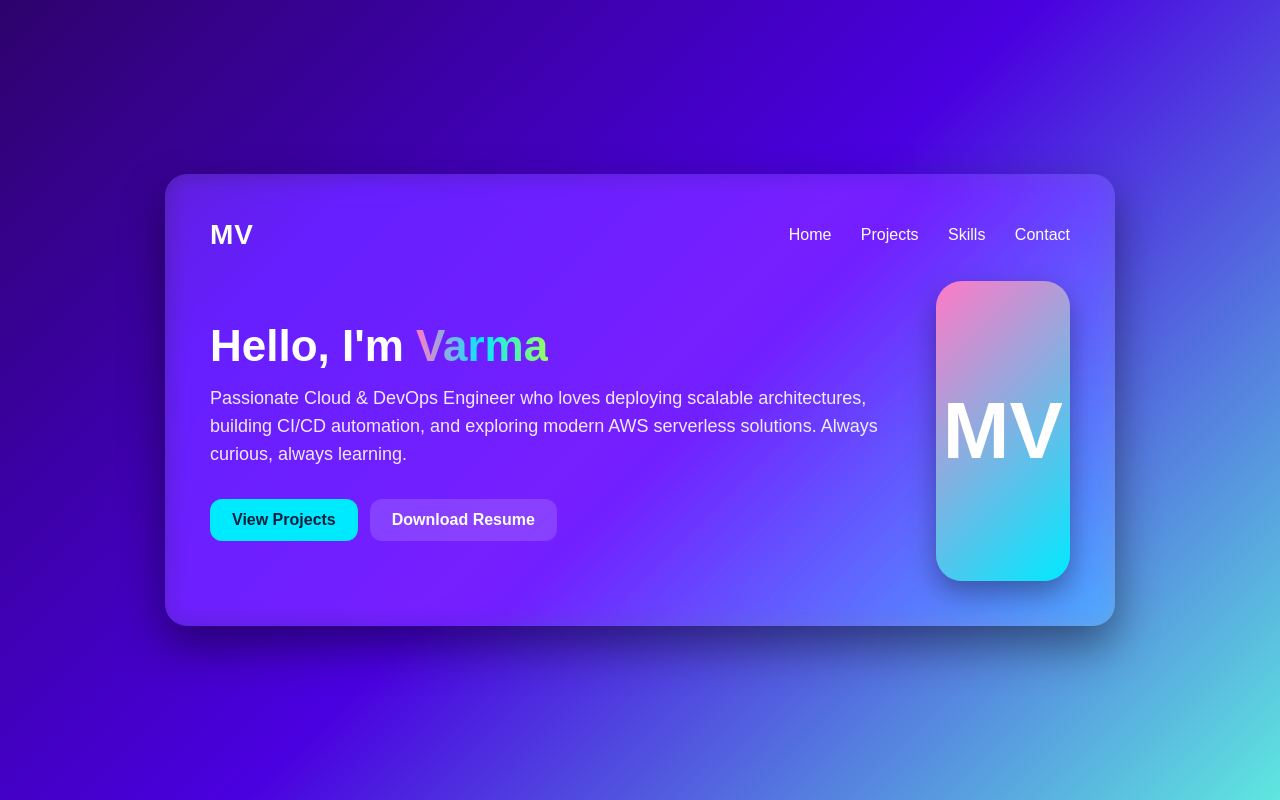
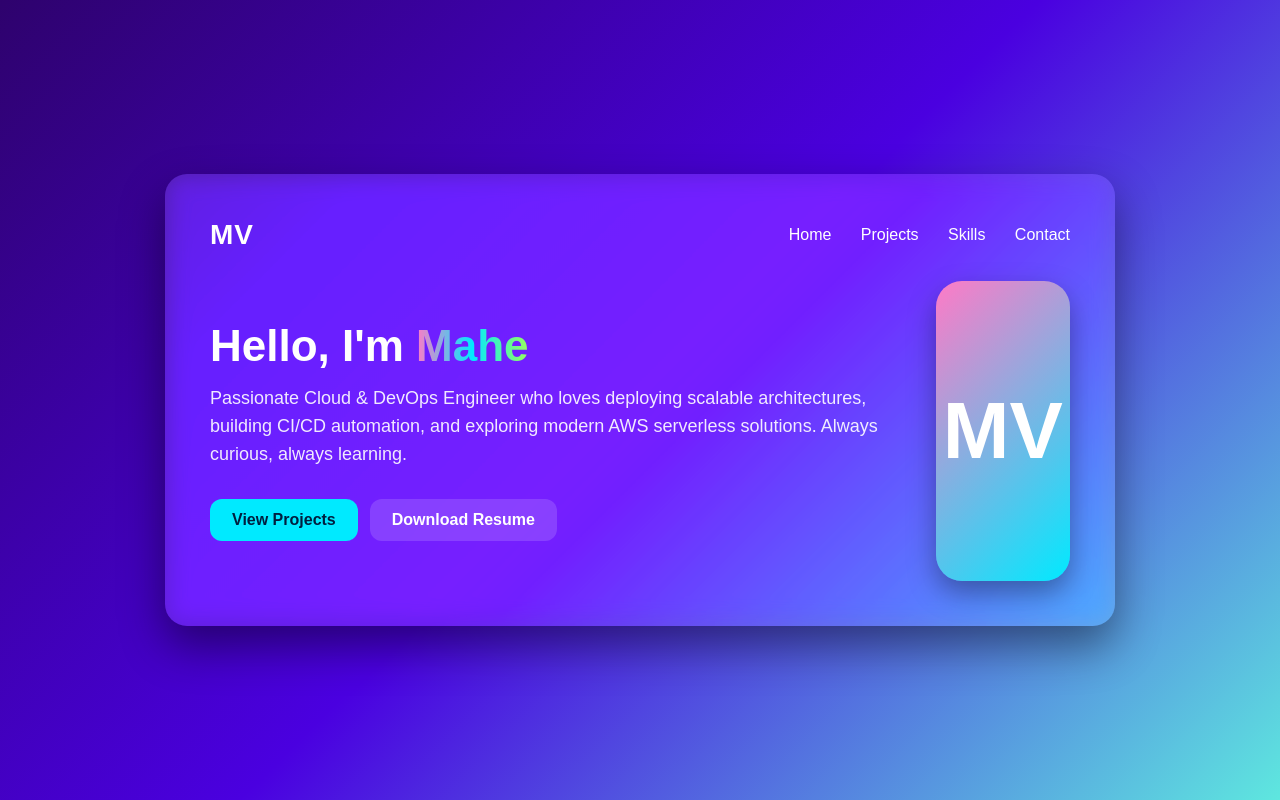
Before and after one commit to Mahendravarma-S/webapp, a plain HTML site: page index.html in a window 1280 px wide. Drawn offline with Linux system fonts and the light colour scheme.

Commit message:
Update index.html

```diff
--- a/index.html
+++ b/index.html
@@ -122,7 +122,7 @@
 
     <div class="content">
       <div class="text">
-        <h1>Hello, I'm <span>Varma</span></h1>
+        <h1>Hello, I'm <span>Mahe</span></h1>
         <p>Passionate Cloud & DevOps Engineer who loves deploying scalable architectures, building CI/CD automation, and exploring modern AWS serverless solutions. Always curious, always learning.</p>
         <div class="btns">
           <button class="primary-btn">View Projects</button>
```
